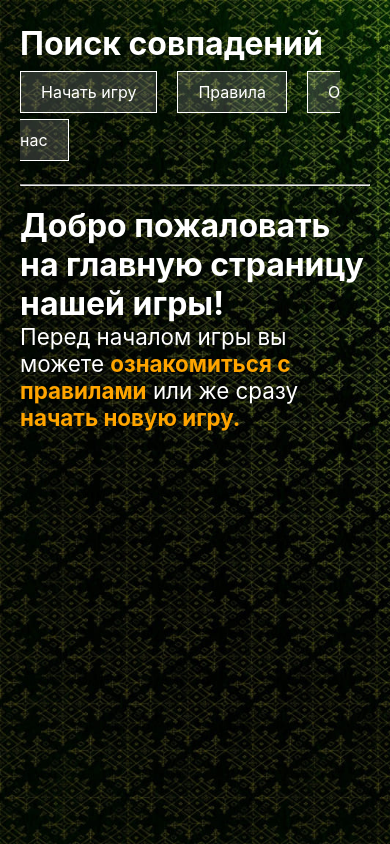
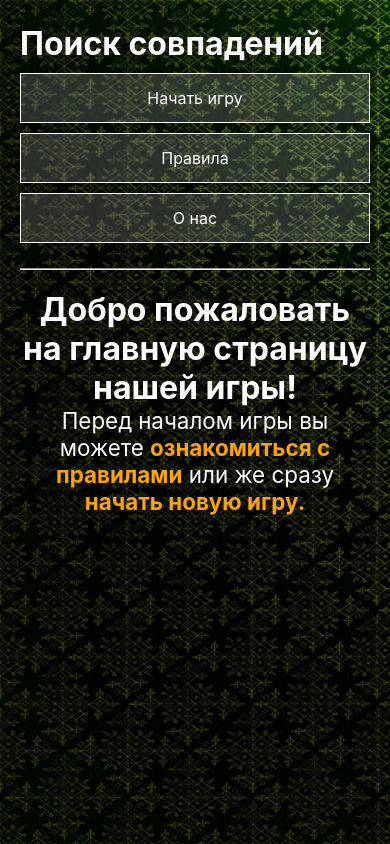
Before and after one commit to Cayman2312/React-card-game, a React (Create React App) app: page / in a window 390 px wide. Built offline with nearby package versions, Linux system fonts and the light colour scheme.

Commit message:
поправлены стили под адаптив

```diff
--- a/src/App.js
+++ b/src/App.js
@@ -51,6 +51,7 @@ export default class App extends React.Component {
 
   winGame() {
     this.setState({ gameStatus: 'win' });
+    clearTimeout(timeout);
   }
 
   componentWillUnmount() {
--- a/src/App.scss
+++ b/src/App.scss
@@ -11,4 +11,8 @@
   margin: 0 auto;
   color: #fff;
   padding: 20px;
+
+  @include adaptive(tablet) {
+    text-align: center;
+  }
 }
--- a/src/components/Cards/Card/Card.scss
+++ b/src/components/Cards/Card/Card.scss
@@ -1,3 +1,5 @@
+@import '../../../storage/mixins/mixins.scss';
+
 .Card {
   display: inline-block;
   width: 137px;
@@ -9,6 +11,17 @@
   transform-style: preserve-3d;
   position: relative;
   user-select: none;
+
+  @include adaptive(tablet) {
+    width: 110px;
+    height: 150px;
+    margin: 5px;
+  }
+  @include adaptive(phone) {
+    width: calc(100% / 5.4);
+    height: 100px;
+    margin: 2px;
+  }
 
   &.start {
     transform: translateY(-40px);
--- a/src/components/Cards/Cards.js
+++ b/src/components/Cards/Cards.js
@@ -4,7 +4,7 @@ import Card from './Card/Card';
 
 export default function Cards({ cards, onClick }) {
   return (
-    <>
+    <div>
       {cards.map((card) => (
         <Card
           delay={card.id}
@@ -16,6 +16,6 @@ export default function Cards({ cards, onClick }) {
           onClick={(card) => onClick(card)}
         />
       ))}
-    </>
+    </div>
   );
 }
--- a/src/components/styles/Nav.scss
+++ b/src/components/styles/Nav.scss
@@ -1,4 +1,13 @@
+@import '../../storage/mixins/mixins.scss';
+
 .Nav {
+  @include adaptive(phone) {
+    display: flex;
+    flex-direction: column;
+    width: 100%;
+    text-align: center;
+  }
+
   a {
     padding: 10px 20px;
     color: #fff;
@@ -7,6 +16,11 @@
     background: #ccc3;
     border: 1px solid #fff;
     transition: all 300ms ease-in-out;
+
+    @include adaptive(phone) {
+      margin: 5px 0;
+      padding: 0;
+    }
 
     &:first-of-type {
       margin-left: 0;
--- a/src/containers/Game.js
+++ b/src/containers/Game.js
@@ -25,7 +25,7 @@ export default class Game extends Component {
     this.setState({ cardAmount: null, cards: [] });
     setTimeout(() => {
       condition = true;
-    }, 1000);
+    }, 100);
   }
 
   compareCards(cardId) {
@@ -114,7 +114,6 @@ export default class Game extends Component {
   componentDidUpdate() {
     if (this.props.gameStatus === 'restart' && condition) {
       condition = false;
-      console.log('restart :>> ');
       this.restartGame();
     }
   }
```
